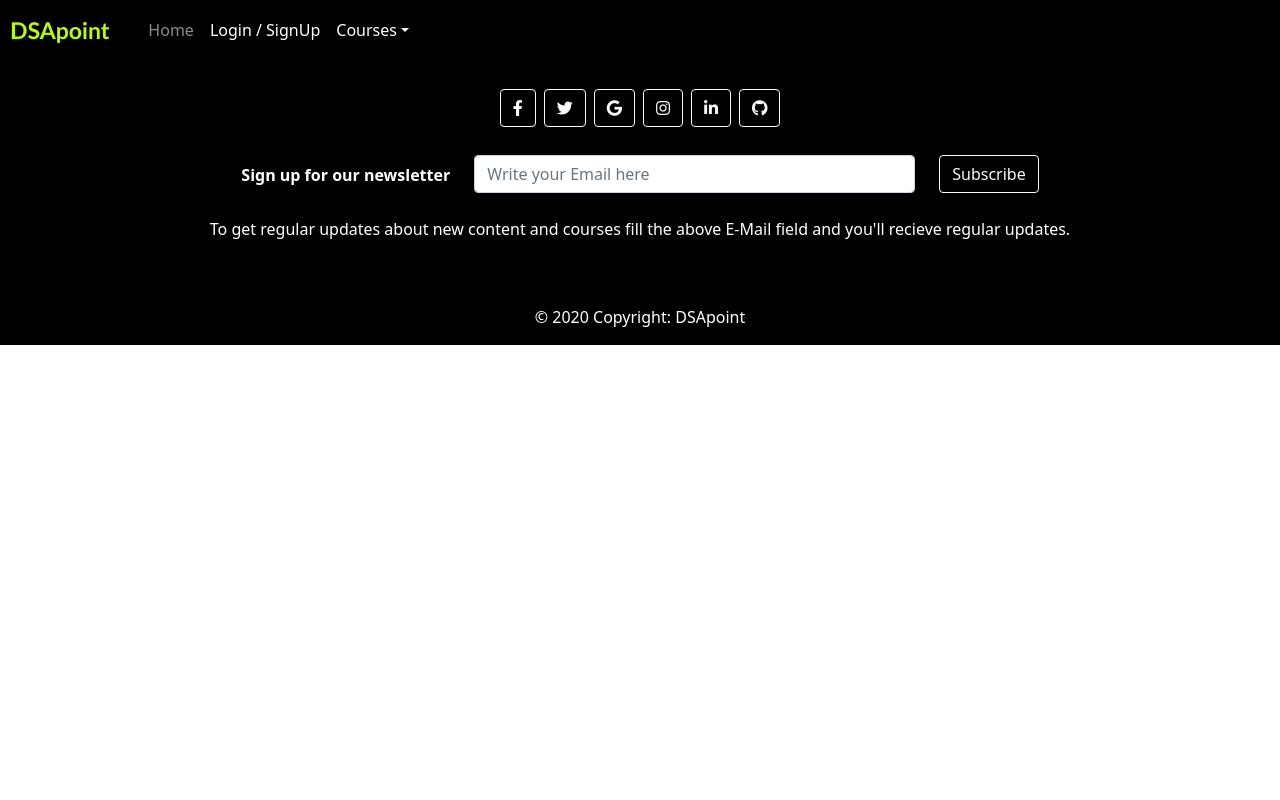
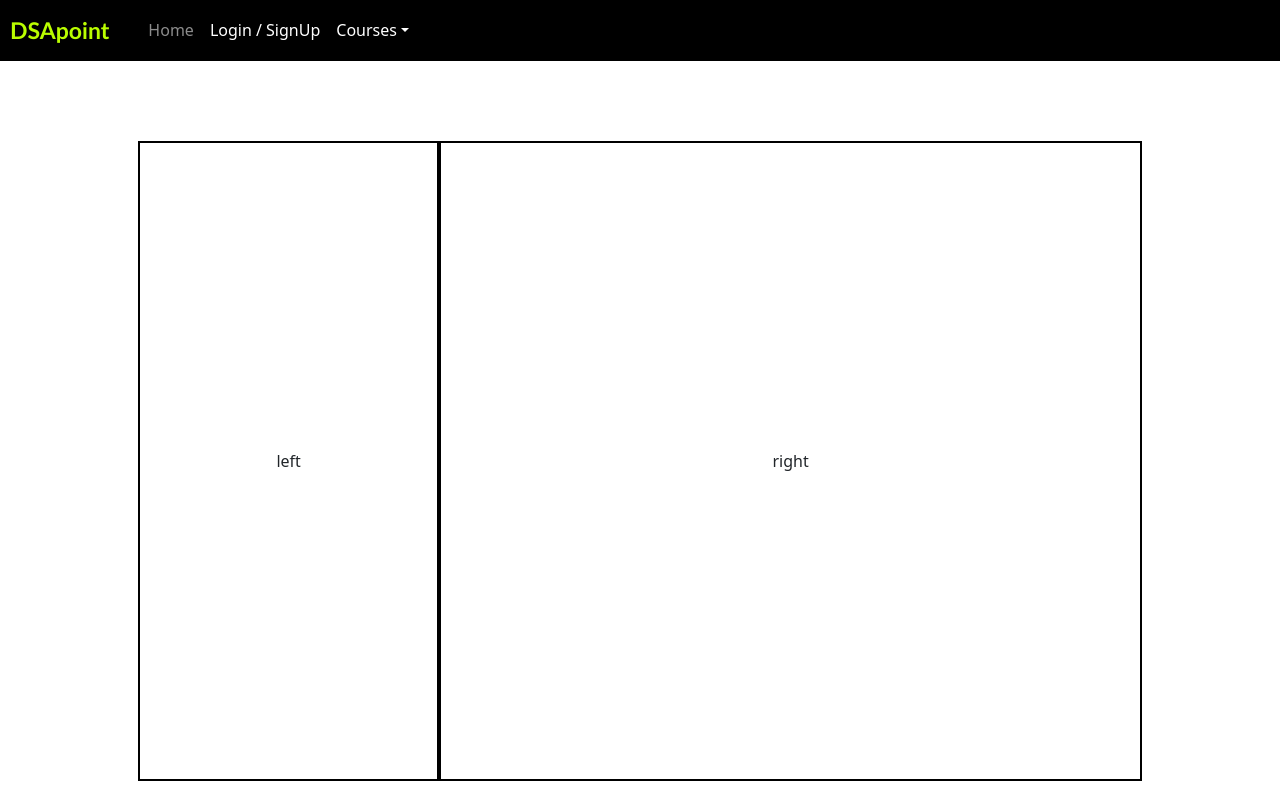
Before and after one commit to dev-anuragS/DSApoint, a React (Create React App) app in the folder dsapoint/: page /login in a window 1280 px wide. Shown: the top 800 px of the page. Built offline with nearby package versions, Linux system fonts and the light colour scheme.

Commit message:
Login.jsx and login.scss created

```diff
--- a/dsapoint/src/App.js
+++ b/dsapoint/src/App.js
@@ -3,6 +3,7 @@ import Navbar from './components/Navbar'
 import Footer from './components/Footer'
 import Home from './components/Home'
 import Stack from './components/Stack'
+import Login from './components/Login'
 import {Switch,Route} from 'react-router-dom'
 
 const App = () => {
@@ -11,6 +12,7 @@ const App = () => {
       <Navbar/>
       <Switch>
         <Route exact path='/' component={Home}/>
+        <Route exact path='/login' component={Login}/>
         <Route exaxt path='/stack' component = {Stack}/>
       </Switch>
       <Footer/>
--- /dev/null
+++ b/dsapoint/src/components/Login.jsx
@@ -0,0 +1,22 @@
+import React from 'react'
+import { NavLink } from 'react-router-dom'
+import '../components/sass/login.scss'
+
+const Login = () => {
+    return (
+        <>
+            <div id="container">
+                <div id="loginContainer">
+                    <div id="left">
+                        left
+                    </div>
+                    <div id="right">
+                        right
+                    </div>
+                </div>
+            </div>
+
+        </>
+)}
+
+export default Login
--- /dev/null
+++ b/dsapoint/src/components/sass/login.scss
@@ -0,0 +1,35 @@
+@import '../sass/variables.scss';
+
+#container{
+    min-height:100vh;
+    display:flex;
+    align-items: center;
+    justify-content: center;
+}
+
+#loginContainer{
+    min-height:80vh;
+    display:flex;
+    width:80vw;
+    align-items: center;
+    justify-content: center;
+    padding:10px;
+}
+
+#left{
+    width:30%;
+    height:80vh;
+    display:flex;
+    align-items: center;
+    justify-content: center;
+    border: 2px solid black;
+}
+
+#right{
+    width:70%;
+    height:80vh;
+    display:flex;
+    align-items: center;
+    justify-content: center;
+    border:2px solid black;
+}
```
